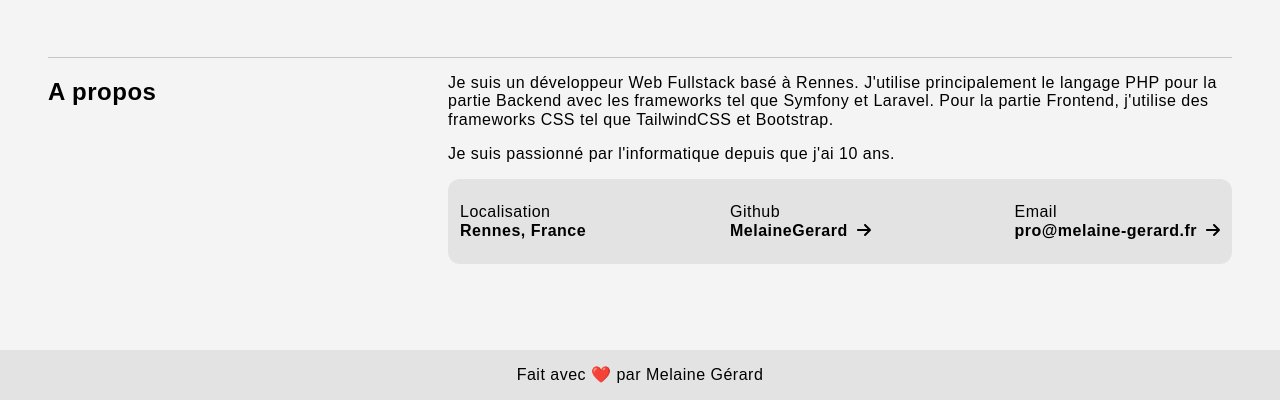
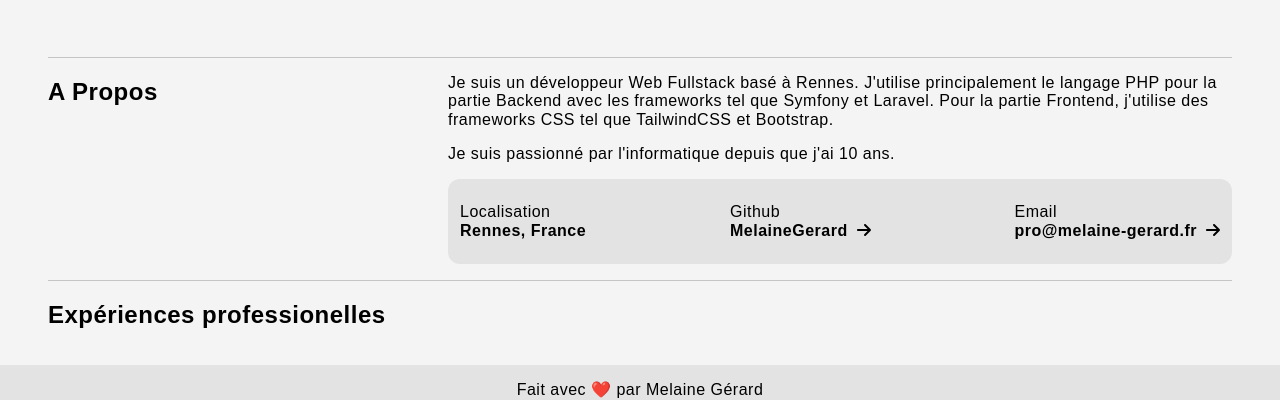
Before and after one commit to MelaineGerard/portfolio-fo, a Nuxt app: page / in a window 1280 px wide. Shown: the part 400-800 px from the top of the page. Built offline with nearby package versions, Linux system fonts and the light colour scheme; a web font is replaced by a local one.

Commit message:
:sparkles: Début de l'implémentation de la partie expériences professionnelles

```diff
--- /dev/null
+++ b/components/WebsiteTwoColumns.vue
@@ -0,0 +1,43 @@
+<template>
+  <div class="grid border-top-gray mt-4">
+    <h2>{{ title }}</h2>
+    <div class="col-span-2">
+     <slot />
+    </div>
+  </div>
+</template>
+
+<script lang="ts" setup>
+  defineProps({
+    title: {
+      type: String,
+      required: true,
+    }
+  });
+</script>
+
+<style lang="scss">
+.grid {
+  display: grid;
+  grid-template-columns: repeat(3, 1fr);
+  grid-gap: 1rem;
+}
+
+.col-span-2 {
+  grid-column: span 2;
+}
+
+.border-top-gray {
+  border-top: 1px solid #c5c5c5;
+}
+
+@media screen and (max-width: 768px) {
+  .grid {
+    grid-template-columns: repeat(1, 1fr);
+  }
+
+  .col-span-2 {
+    grid-column: span 1;
+  }
+}
+</style>
--- a/components/homepage/WebsiteAboutHomepage.vue
+++ b/components/homepage/WebsiteAboutHomepage.vue
@@ -1,7 +1,5 @@
 <template>
-  <div class="grid border-top-gray mt-4">
-    <h2>A propos</h2>
-    <div class="col-span-2">
+  <WebsiteTwoColumns title="A Propos">
     <p>
       Je suis un développeur Web Fullstack basé à Rennes. J'utilise principalement le langage PHP pour la partie
       Backend avec les frameworks tel que Symfony et Laravel. Pour la partie Frontend, j'utilise des frameworks CSS
@@ -11,37 +9,12 @@
       Je suis passionné par l'informatique depuis que j'ai 10 ans.
     </p>
     <WebsiteAboutPersonalInfosHomepage />
-    </div>
-  </div>
+  </WebsiteTwoColumns>
 </template>
 
 <style lang="scss" scoped>
-.grid {
-  display: grid;
-  grid-template-columns: repeat(3, 1fr);
-  grid-gap: 1rem;
-}
-
-.col-span-2 {
-  grid-column: span 2;
-}
-
-.border-top-gray {
-  border-top: 1px solid #c5c5c5;
-}
-
-@media screen and (max-width: 768px) {
-  .grid {
-    grid-template-columns: repeat(1, 1fr);
-  }
-
-  .col-span-2 {
-    grid-column: span 1;
-  }
-
 h2 {
   text-align: center;
-  }
 }
 </style>
 <script setup lang="ts">
--- /dev/null
+++ b/components/homepage/WebsiteProfessionalExperience.vue
@@ -0,0 +1,8 @@
+<template>
+  <WebsiteTwoColumns title="Expériences professionelles">
+    <!-- TODO: Faire une grid responsive qui affiche max 4 expériences pro -->
+  </WebsiteTwoColumns>
+</template>
+<script setup lang="ts">
+import WebsiteAboutPersonalInfosHomepage from "~/components/homepage/WebsiteAboutPersonalInfosHomepage.vue";
+</script>
--- a/pages/index.vue
+++ b/pages/index.vue
@@ -2,10 +2,12 @@
   <div class="px-8">
     <WebsiteTopHomepage />
     <WebsiteAboutHomepage />
+    <WebsiteProfessionalExperience />
   </div>
 </template>
 
 <script setup lang="ts">
 import WebsiteTopHomepage from "~/components/homepage/WebsiteTopHomepage.vue";
 import WebsiteAboutHomepage from "~/components/homepage/WebsiteAboutHomepage.vue";
+import WebsiteProfessionalExperience from "~/components/homepage/WebsiteProfessionalExperience.vue";
 </script>
```
Lines whose indentation alone changed are shown as unchanged.
